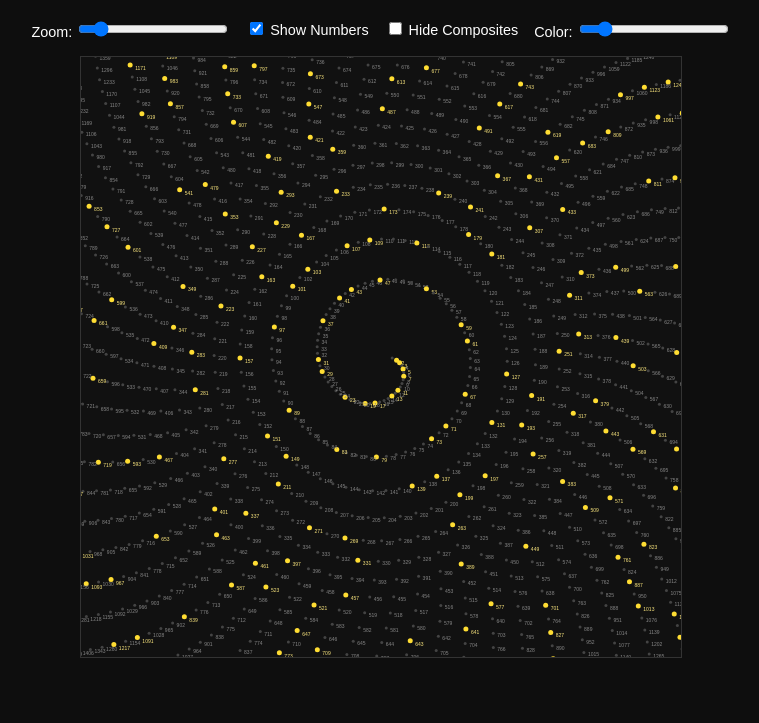
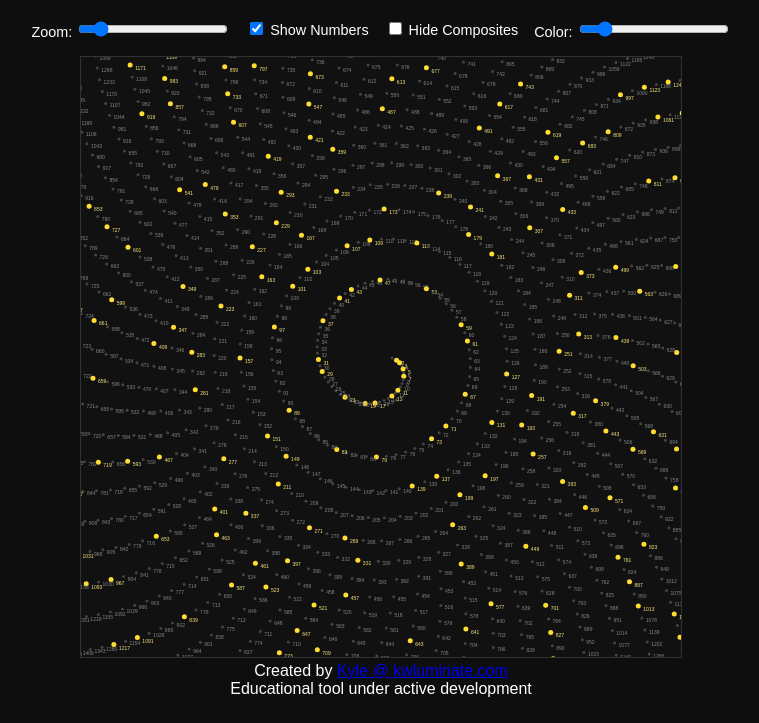
Before and after one commit to EcoKyle/PrimeSpiralExplorer, a plain HTML site: page index.html in a window 1280 px wide. Shown: the part 77-800 px from the top of the page, without its empty margins (259-1018 px from the left). Drawn offline with Linux system fonts and the light colour scheme.

Commit message:
Update index.html

```diff
--- a/index.html
+++ b/index.html
@@ -51,6 +51,11 @@
   </div>
 
   <canvas id="spiral" width="600" height="600"></canvas>
+
+    <footer>
+    Created by <a href="https://kwluminate.com" target="_blank">Kyle @ kwluminate.com</a><br>
+    Educational tool under active development<br>
+  </footer>
 
   <script>
     const canvas = document.getElementById('spiral');
```
